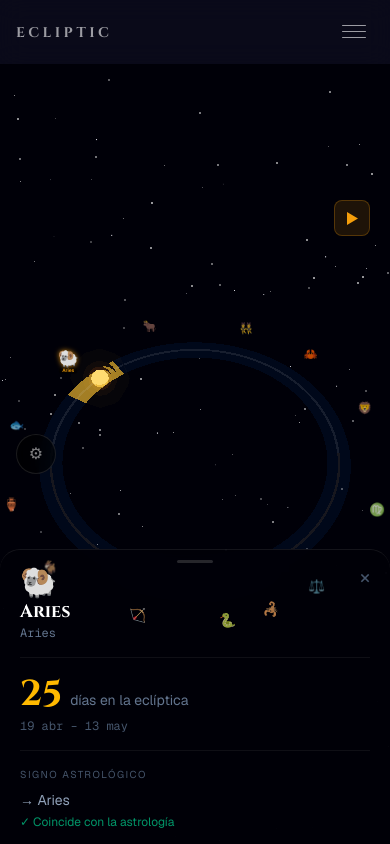
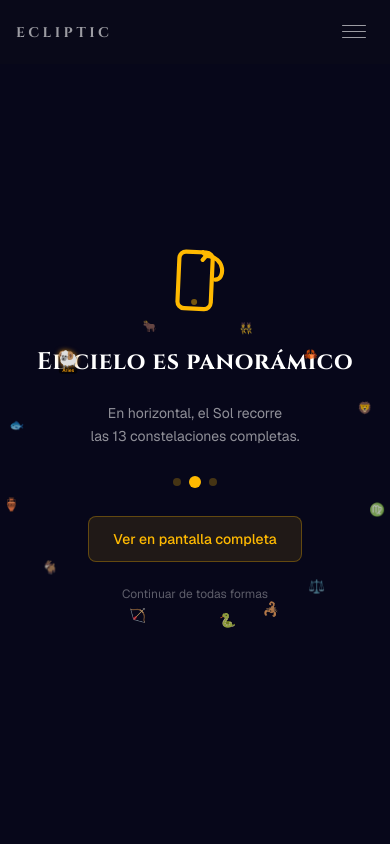
Before and after one commit to dacq7/ecliptic-explorer, a Next.js app: page /simulation in a window 390 px wide. Built offline with nearby package versions, Linux system fonts and the light colour scheme.

Commit message:
fix(mobile): navbar overlay solid background + PortraitInvitation for portrait phone

```diff
--- a/app/components/shared/Navbar.tsx
+++ b/app/components/shared/Navbar.tsx
@@ -87,7 +87,7 @@ export function Navbar() {
 
       {/* Mobile overlay */}
       <div
-        className={`fixed inset-0 top-16 z-40 bg-[#0a0a1a]/98 backdrop-blur-md flex flex-col items-center justify-center gap-8 md:hidden transition-opacity duration-200 ${
+        className={`fixed inset-0 top-16 z-40 bg-[#07071a] flex flex-col items-center justify-center gap-8 md:hidden transition-opacity duration-200 ${
           isOpen ? 'opacity-100 pointer-events-auto' : 'opacity-0 pointer-events-none'
         }`}
       >
@@ -99,7 +99,7 @@ export function Navbar() {
             className={`font-display text-2xl font-bold tracking-[0.1em] uppercase transition-colors duration-200 ${
               isActive(href, exact)
                 ? 'text-amber-400'
-                : 'text-slate-300 hover:text-white'
+                : 'text-white/75 hover:text-white'
             }`}
           >
             {label}
--- /dev/null
+++ b/app/simulation/PortraitInvitation.tsx
@@ -0,0 +1,76 @@
+'use client'
+
+import { motion } from 'framer-motion'
+
+interface PortraitInvitationProps {
+  onDismiss: () => void
+}
+
+export function PortraitInvitation({ onDismiss }: PortraitInvitationProps) {
+  const supportsFullscreen =
+    typeof document !== 'undefined' &&
+    typeof document.documentElement.requestFullscreen === 'function'
+
+  const handleFullscreen = () => {
+    document.documentElement.requestFullscreen().catch(() => {})
+  }
+
+  return (
+    <div className="fixed inset-0 z-[45] bg-[#07071a] flex flex-col items-center justify-center px-8 text-center gap-6">
+      {/* Rotating phone icon */}
+      <motion.div
+        className="w-20 h-20 mx-auto text-amber-400"
+        animate={{ rotate: [0, 0, 90, 90, 0] }}
+        transition={{
+          duration: 2.5,
+          times: [0, 0.15, 0.5, 0.85, 1],
+          repeat: Infinity,
+          ease: 'easeInOut',
+        }}
+      >
+        <svg viewBox="0 0 48 48" fill="none" xmlns="http://www.w3.org/2000/svg" className="w-full h-full">
+          <rect x="14" y="6" width="20" height="34" rx="4" stroke="currentColor" strokeWidth="2.5" />
+          <circle cx="24" cy="36" r="1.8" fill="currentColor" opacity="0.45" />
+          <path d="M36 22 C42 22 42 8 30 8" stroke="currentColor" strokeWidth="2.5" strokeLinecap="round" fill="none" />
+          <path d="M28 6 L30 8 L28 10.5" stroke="currentColor" strokeWidth="2.5" strokeLinecap="round" strokeLinejoin="round" fill="none" />
+        </svg>
+      </motion.div>
+
+      {/* Headline */}
+      <h2 className="font-display text-2xl font-bold tracking-wide text-white">
+        El cielo es panorámico
+      </h2>
+
+      {/* Subtitle */}
+      <p className="text-sm text-white/55 leading-relaxed max-w-[240px] mx-auto">
+        En horizontal, el Sol recorre<br />
+        las 13 constelaciones completas.
+      </p>
+
+      {/* Orbital decorator */}
+      <div className="flex items-center gap-2 my-1">
+        <div className="w-2 h-2 rounded-full bg-amber-400/25" />
+        <div className="w-3 h-3 rounded-full bg-amber-400" />
+        <div className="w-2 h-2 rounded-full bg-amber-400/25" />
+      </div>
+
+      {/* Primary button — only if Fullscreen API is supported */}
+      {supportsFullscreen && (
+        <button
+          onClick={handleFullscreen}
+          className="px-6 py-3 rounded-lg bg-amber-400/10 border border-amber-400/30 text-amber-400 text-sm font-medium hover:bg-amber-400/20 transition-colors focus-visible:outline-none focus-visible:ring-2 focus-visible:ring-amber-400/50 active:bg-amber-400/25"
+        >
+          Ver en pantalla completa
+        </button>
+      )}
+
+      {/* Secondary dismiss */}
+      <button
+        onClick={onDismiss}
+        className="text-xs text-white/35 hover:text-white/60 transition-colors cursor-pointer"
+      >
+        Continuar de todas formas
+      </button>
+    </div>
+  )
+}
--- a/app/simulation/SimulationShell.tsx
+++ b/app/simulation/SimulationShell.tsx
@@ -11,6 +11,7 @@ import { SimulationFallback2D } from './SimulationFallback2D'
 import { SimulationSidePanel } from './SimulationSidePanel'
 import { DateSlider } from './DateSlider'
 import { ExplorerControls } from './ExplorerControls'
+import { PortraitInvitation } from './PortraitInvitation'
 
 export function SimulationShell() {
   useWebGLDetect()
@@ -23,6 +24,19 @@ export function SimulationShell() {
   const [isPhone, setIsPhone] = useState(false)
   useEffect(() => {
     setIsPhone(window.matchMedia('(max-width: 479px)').matches)
+  }, [])
+
+  const [isPortraitPhone, setIsPortraitPhone] = useState(false)
+  const [isDismissed, setIsDismissed] = useState(false)
+  useEffect(() => {
+    const mq = window.matchMedia('(orientation: portrait) and (max-width: 767px)')
+    setIsPortraitPhone(mq.matches)
+    const handler = (e: MediaQueryListEvent) => {
+      setIsPortraitPhone(e.matches)
+      if (!e.matches) setIsDismissed(false)
+    }
+    mq.addEventListener('change', handler)
+    return () => mq.removeEventListener('change', handler)
   }, [])
 
   // Drag hint — shown for 3s on mobile, then fades out
@@ -42,6 +56,11 @@ export function SimulationShell() {
       role="img"
       aria-label="Simulación del plano eclíptico. El Sol se mueve por las 13 constelaciones reales según la fecha seleccionada."
     >
+      {/* Portrait invitation — phone portrait only, dismissible */}
+      {isPortraitPhone && !isDismissed && (
+        <PortraitInvitation onDismiss={() => setIsDismissed(true)} />
+      )}
+
       {/* Layer 0: canvas */}
       {is2DFallback ? <SimulationFallback2D /> : <SolarCanvas />}
 
```
